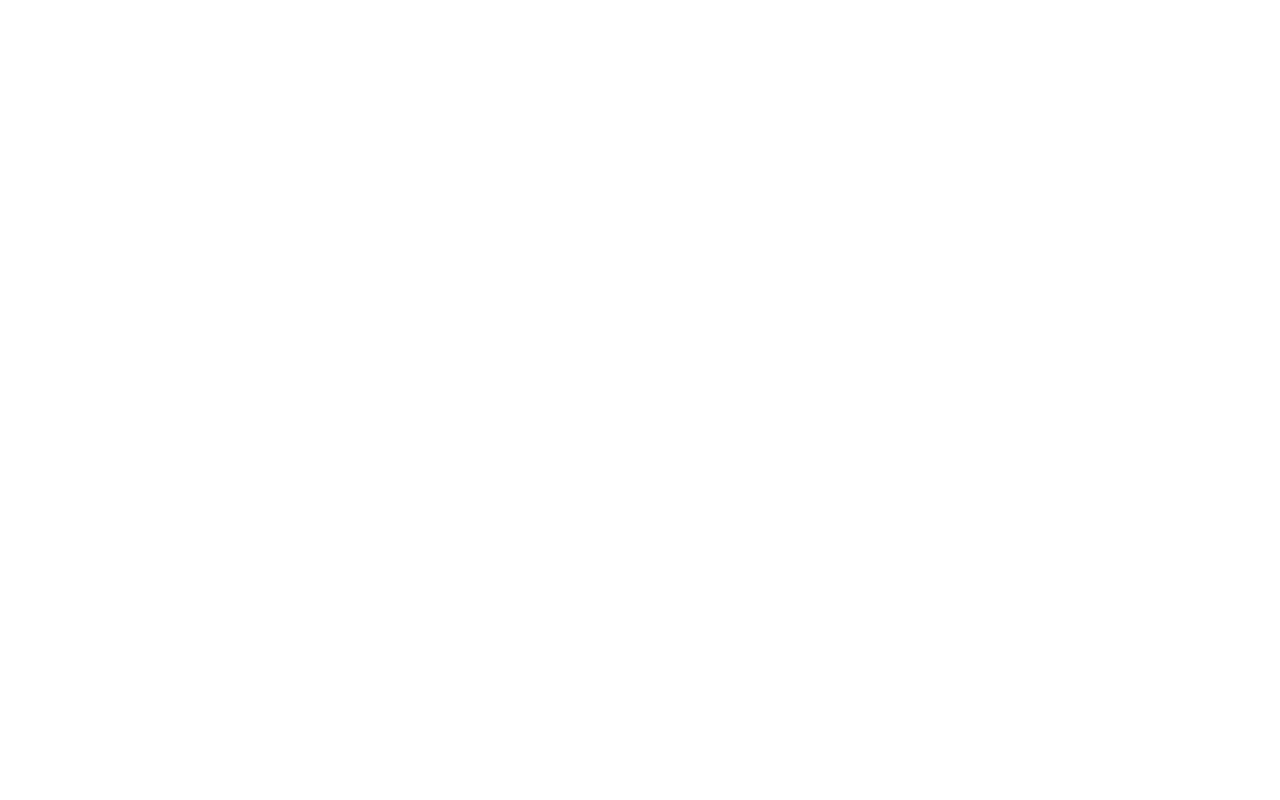
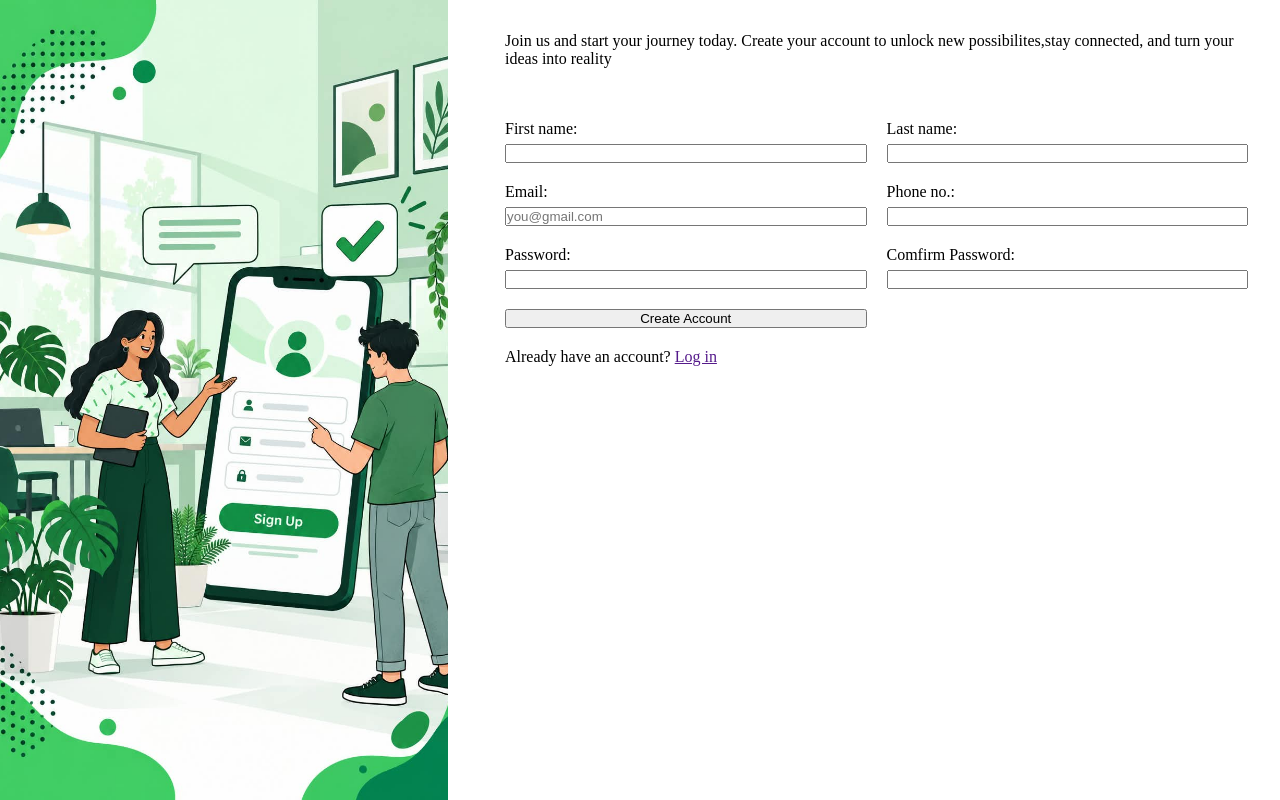
Before and after one commit to SagarPawar-dev/sign-up-form, a plain HTML site: page index.html in a window 1280 px wide. Drawn offline with Linux system fonts and the light colour scheme.

Commit message:
Build initial sign-up form layout

```diff
--- a/index.html
+++ b/index.html
@@ -8,7 +8,52 @@
 </head>
 <body>
 
+    <main id="container">
+        <div id="img-section">
+            <img src="assets/potrait.png" alt="" srcset="">
+        </div>
 
+        <div class="sign-up-box">
+            <div class="first-box">
+                <p>Join us and start your journey today. Create your account to unlock new possibilites,stay connected, and turn your ideas into reality</p>
+            </div>
+            <div class="fill">
+                <form action="" class="form-grid">
+                    <div class="form-group">
+                        <label for="">First name:</label>
+                        <input type="text" required>
+                    </div>
+                    <div class="form-group">
+                        <label for="">Last name: </label>
+                        <input type="text" required>
+                    </div>
+
+                   <div class="form-group">
+                        <label for="">Email: </label>
+                        <input type="email" required placeholder="you@gmail.com">
+                    </div>
+                    <div class="form-group">
+                        <label for="">Phone no.: </label>
+                        <input type="text" required>
+                    </div>
+                    <div class="form-group">
+                        <label for="">Password: </label>
+                        <input type="text" required>
+                    </div>
+                    <div class="form-group">
+                        <label for="">Comfirm Password: </label>
+                        <input type="text" required>
+                    </div>
+                    <div class="form-group">
+                        <button type="submit">Create Account</button>
+                    </div>
+                </form>
+            </div>
+            <div class="third-box">
+                <p>Already have an account? <span><a href="">Log in</a></span></p>
+            </div>
+        </div>
+    </main>
     <script src="script.js"></script>
 </body>
 </html>
--- a/style.css
+++ b/style.css
@@ -0,0 +1,54 @@
+*{
+    padding: 0;
+    margin: 0;
+    box-sizing: border-box;
+}
+
+#container{
+    display: flex;
+    flex-direction: row;
+    min-height: 100vh;
+
+}
+#img-section{
+    width: 35%;
+    height: 100vh;
+    overflow: hidden;
+    margin-right: 25px;
+}
+img{
+    width: 100%;
+    height: 100%;
+    object-fit: cover;
+}
+
+.sign-up-box{
+    display: flex;
+    flex-direction: column;
+
+    flex: 1;
+    padding: 32px;
+    gap: 20px;
+}
+.first-box{
+
+    margin-bottom: 32px;
+}
+.form-grid{
+    display: grid;
+    grid-template-columns: 1fr 1fr;
+    gap: 20px;
+    width: 100%;
+}
+
+.form-group{
+    display: flex;
+    flex-direction: column;
+    gap: 6px;
+
+}
+
+.form-group input{
+    width: 100%;
+
+}
```
Also changed, not shown: assets/potrait.png (added).
